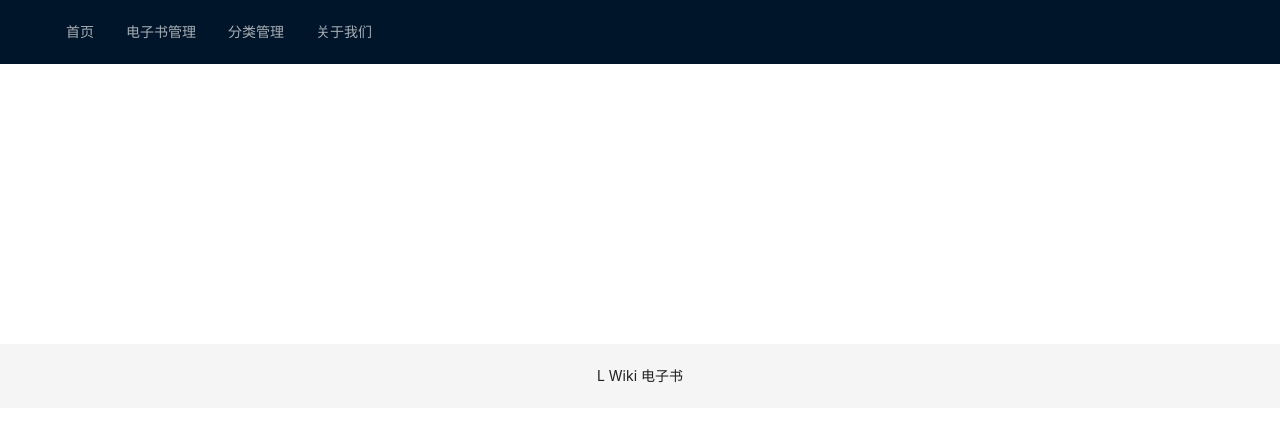
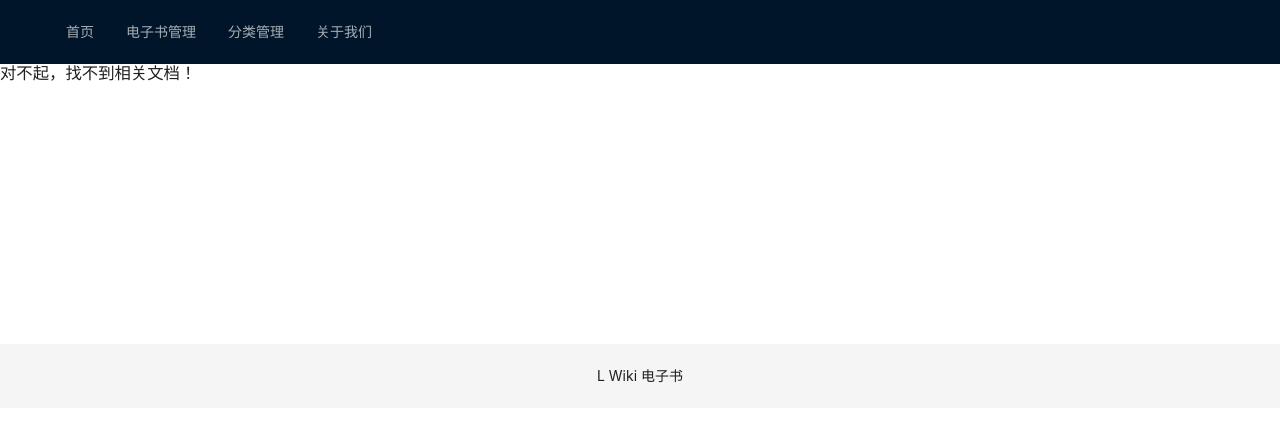
Before and after one commit to L4918/WorkWiki, a Vue app in the folder web/: page /doc in a window 1280 px wide. Shown: the top 422 px of the page. Built offline with nearby package versions, Linux system fonts and the light colour scheme; no server answers.

Commit message:
8-12 打开文档页面时，如果没有文档，增加提示

```diff
--- a/web/src/views/doc.vue
+++ b/web/src/views/doc.vue
@@ -1,6 +1,7 @@
 <template>
   <a-layout>
     <a-layout-content :style="{background: '#fff',padding: '24ox',margin: 0,minHeight: '280px'}">
+      <h3 v-if="level1.length === 0">对不起，找不到相关文档！</h3>
       <a-row>
         <a-col :span="6">
           <a-tree
```
